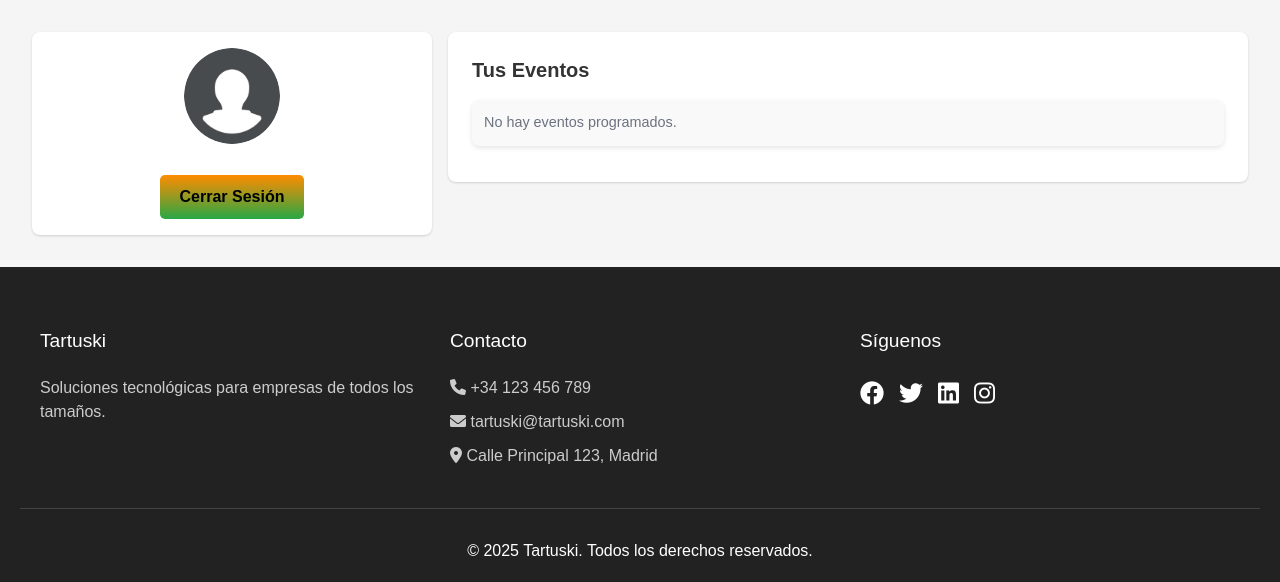
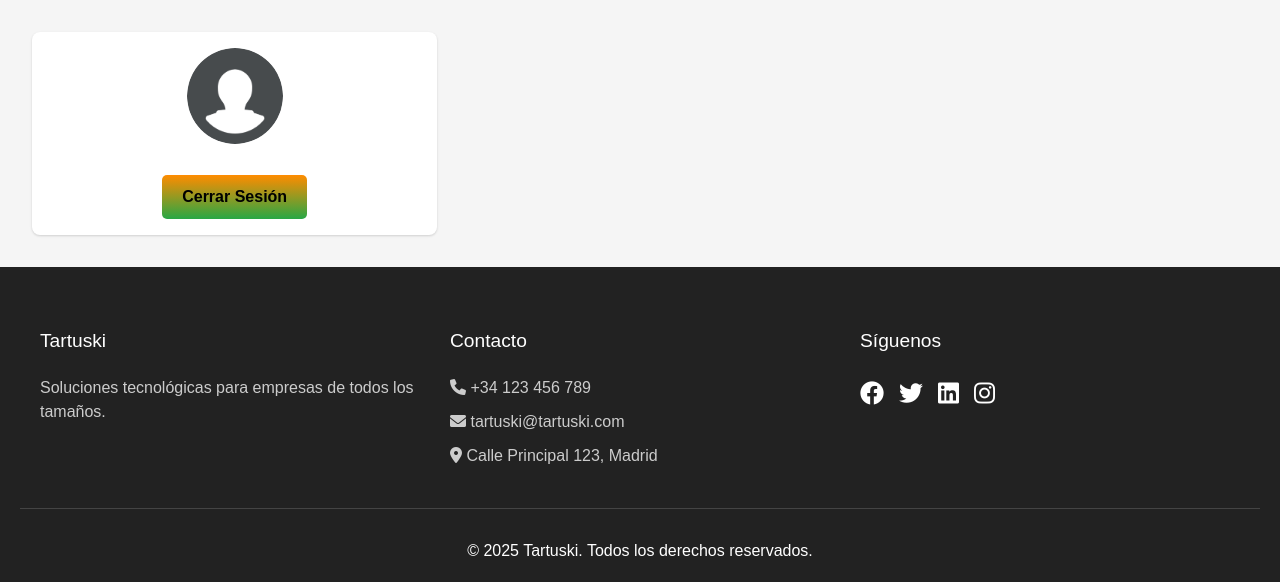
Before and after one commit to MunchiA/TartuskiWeb, a Flask app: page /profile in a window 1280 px wide. Shown: the part 64-646 px from the top of the page. Run offline with Flask 3, Linux system fonts and the light colour scheme; the visitor is signed in with stand-in values (Sample User, id 1); parts of the project's set-up code (start-up, migrations or seed data) failed here and were passed over; some libraries are stand-ins or nearby versions.

Commit message:
Small fix

```diff
--- a/templates/profile.html
+++ b/templates/profile.html
@@ -18,15 +18,6 @@
                     <img src="{{ url_for('static', filename='image/default.png') }}" alt="Foto de perfil" class="foto">
                     <h2 class="text-2xl font-semibold mb-4">{{ user.name }}</h2>
                     <button id="logoutBtn" class="logout-button">Cerrar Sesión</button>
-                </div>
-            </div>
-            <!-- Lista de eventos -->
-            <div class="lg:w-2/3 w-full">
-                <div class="bg-white p-6 rounded-lg shadow">
-                    <h2 class="text-xl font-semibold mb-4">Tus Eventos</h2>
-                    <ul id="eventList" class="space-y-2">
-                        <!-- Los eventos se llenarán dinámicamente -->
-                    </ul>
                 </div>
             </div>
         </div>
--- a/templates/servicios.html
+++ b/templates/servicios.html
@@ -17,7 +17,7 @@
 <section class="services-intro">
     <div class="container">
         <h2>Servicios Profesionales de IT</h2>
-        <p>En IT Solutions ofrecemos una amplia gama de servicios tecnológicos diseñados para satisfacer las necesidades específicas de cada cliente. Nuestro equipo de profesionales certificados trabaja estrechamente con usted para entender sus requerimientos y proporcionar soluciones personalizadas que optimicen su infraestructura tecnológica.</p>
+        <p>En Tartuski ofrecemos una amplia gama de servicios tecnológicos diseñados para satisfacer las necesidades específicas de cada cliente. Nuestro equipo de profesionales certificados trabaja estrechamente con usted para entender sus requerimientos y proporcionar soluciones personalizadas que optimicen su infraestructura tecnológica.</p>
     </div>
 </section>
 
```
Also changed, not shown: templates/base.html (line endings or trailing spaces).
